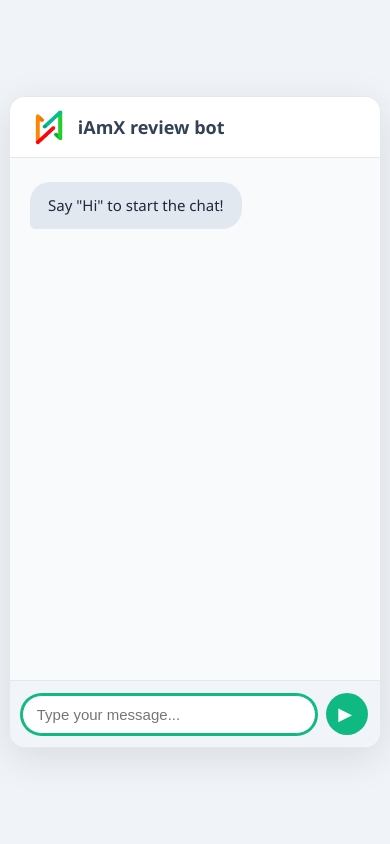
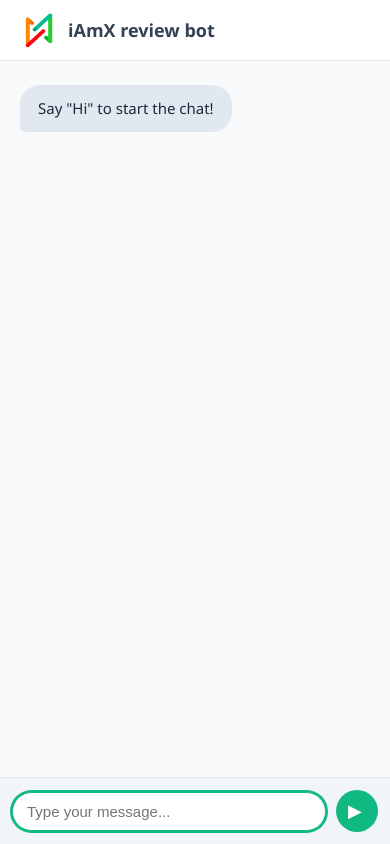
Before and after one commit to srikanththan/ImxInterview, a plain HTML site: page index.html in a window 390 px wide. Drawn offline with nearby package versions, Linux system fonts and the light colour scheme.

Commit message:
fix(css): add media query for better mobile keyboard handling

```diff
--- a/style.css
+++ b/style.css
@@ -277,4 +277,26 @@ body {
   .page-logo {
     display: none;
   }
+
+  body {
+    /* Remove centering to allow full-screen layout on mobile */
+    display: block;
+    height: 100%;
+    width: 100%;
+    overflow: hidden; /* Prevent body from scrolling */
+  }
+
+  html {
+      height: 100%;
+      width: 100%;
+  }
+
+  .chat-container {
+    height: 100%;
+    width: 100%;
+    max-width: 100%;
+    border-radius: 0;
+    border: none;
+    box-shadow: none;
+  }
 }
```
